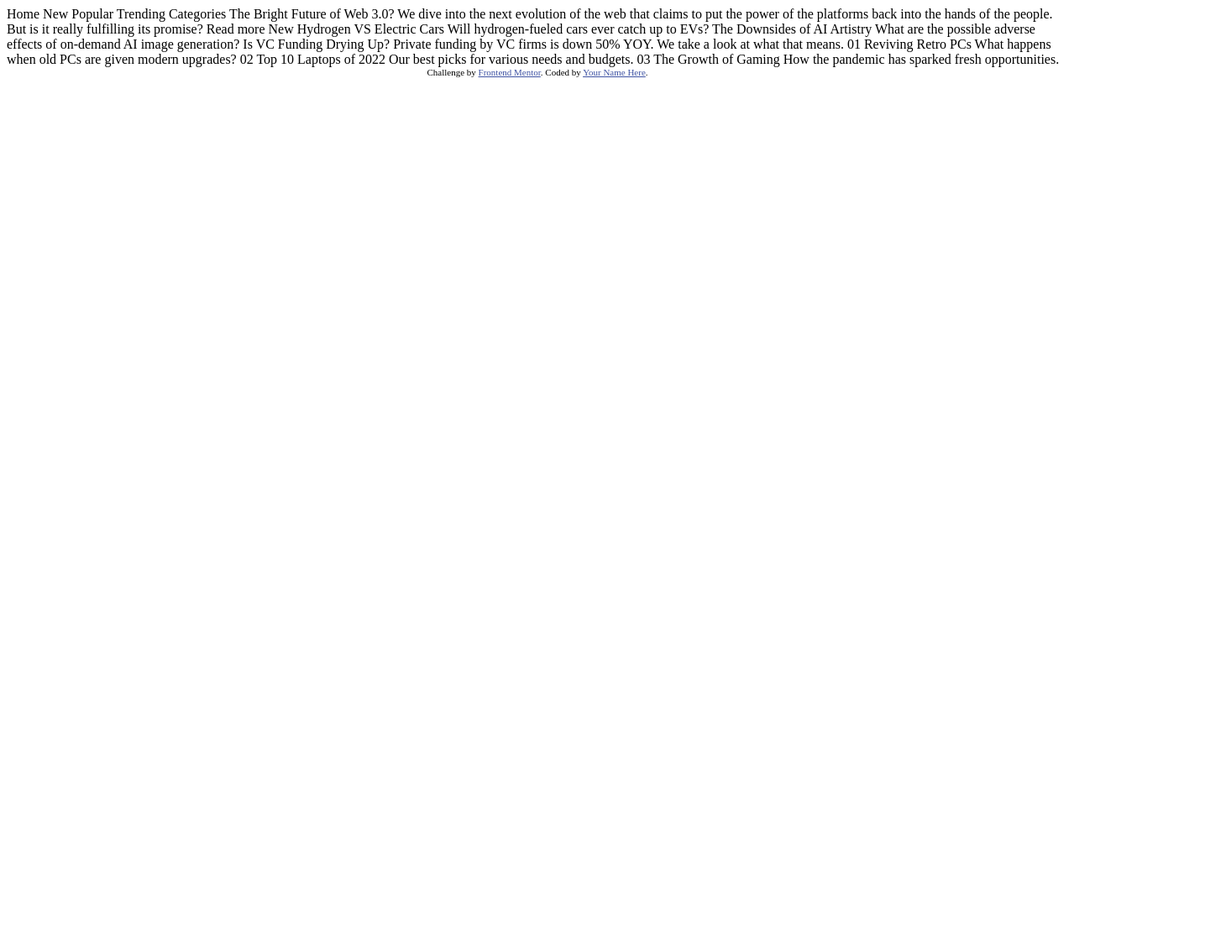
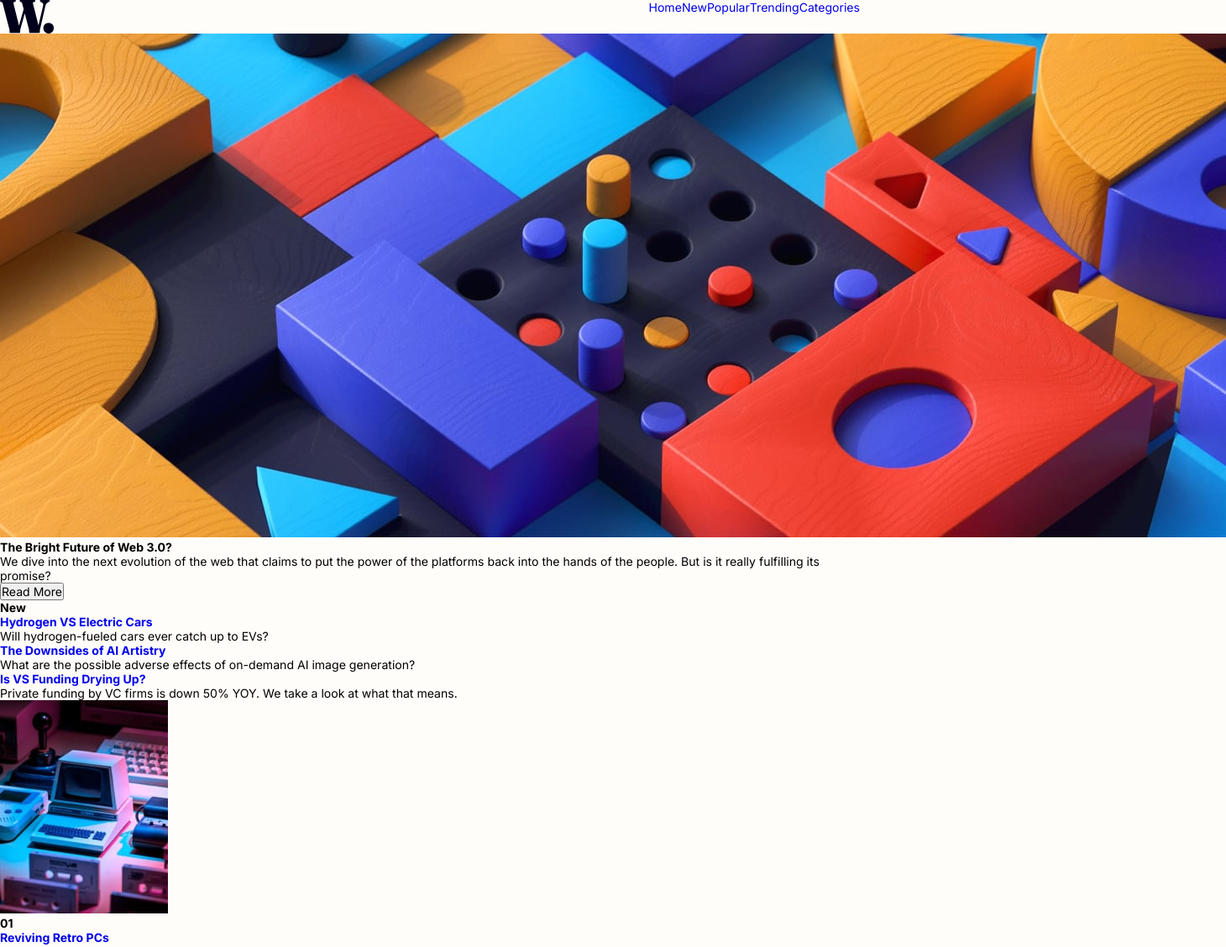
Before and after one commit to FrontendMentor-Lecap/News-Homepage-Main, a plain HTML site: page index.html in a window 1280 px wide. Shown: the top 1128 px of the page at 84% size, 1460 px wide, since content can reach past the window. Before the commit the page ends 800 px from the top, so only its background shows below. Drawn offline with Linux system fonts and the light colour scheme.

Commit message:
First Html and CSS commit

```diff
--- a/index.html
+++ b/index.html
@@ -1,60 +1,126 @@
 <!DOCTYPE html>
 <html lang="en">
   <head>
-  <meta charset="UTF-8">
-  <meta name="viewport" content="width=device-width, initial-scale=1.0"> <!-- displays site properly based on user's device -->
+    <meta charset="UTF-8" />
+    <meta name="viewport" content="width=device-width, initial-scale=1.0" />
+    <!-- displays site properly based on user's device -->
 
-  <link rel="icon" type="image/png" sizes="32x32" href="./images/favicon-32x32.png">
+    <link
+      rel="icon"
+      type="image/png"
+      sizes="32x32"
+      href="./images/favicon-32x32.png"
+    />
 
     <title>Frontend Mentor | News homepage</title>
 
     <!-- Feel free to remove these styles or customise in your own stylesheet 👍 -->
     <style>
-    .attribution { font-size: 11px; text-align: center; }
-    .attribution a { color: hsl(228, 45%, 44%); }
+      .attribution {
+        font-size: 11px;
+        text-align: center;
+      }
+      .attribution a {
+        color: hsl(228, 45%, 44%);
+      }
     </style>
+    <link rel="preconnect" href="https://fonts.googleapis.com" />
+    <link rel="preconnect" href="https://fonts.gstatic.com" crossorigin />
+    <link
+      href="https://fonts.googleapis.com/css2?family=Inter:wght@400;700;800&display=swap"
+      rel="stylesheet"
+    />
+    <link rel="stylesheet" href="style.css" />
   </head>
   <body>
+    <div class="container">
+      <header>
+        <nav>
+          <img src="./assets/images/logo.svg" alt="Business Logo" />
+          <div class="nav-text">
+            <ul>
+              <li><a href="#">Home</a></li>
+              <li><a href="#">New</a></li>
+              <li><a href="#">Popular</a></li>
+              <li><a href="#">Trending</a></li>
+              <li><a href="#">Categories</a></li>
+            </ul>
+          </div>
+        </nav>
+      </header>
 
-  Home
-  New
-  Popular
-  Trending
-  Categories
-
-  The Bright Future of Web 3.0?
-
-  We dive into the next evolution of the web that claims to put the power of the platforms back into the hands of the people.
-  But is it really fulfilling its promise?
-
-  Read more
-
-  New
-
-  Hydrogen VS Electric Cars
-  Will hydrogen-fueled cars ever catch up to EVs?
-
-  The Downsides of AI Artistry
-  What are the possible adverse effects of on-demand AI image generation?
-
-  Is VC Funding Drying Up?
-  Private funding by VC firms is down 50% YOY. We take a look at what that means.
-
-  01
-  Reviving Retro PCs
-  What happens when old PCs are given modern upgrades?
-
-  02
-  Top 10 Laptops of 2022
-  Our best picks for various needs and budgets.
-
-  03
-  The Growth of Gaming
-  How the pandemic has sparked fresh opportunities.
-
+      <main>
+        <img
+          src="./assets/images/image-web-3-desktop.jpg"
+          alt="Figures image"
+        />
+        <div class="main-title"><h1>The Bright Future of Web 3.0?</h1></div>
+        <div class="main-paragraph">
+          <p>
+            We dive into the next evolution of the web that claims to put the
+            power of the platforms back into the hands of the people. But is it
+            really fulfilling its promise?
+          </p>
+        </div>
+        <div class="button">
+          <button>Read More</button>
+        </div>
+        <div class="new-grid">
+          <h2>New</h2>
+          <div class="new-article">
+            <h3><a href="#"> Hydrogen VS Electric Cars</a></h3>
+            <p>Will hydrogen-fueled cars ever catch up to EVs?</p>
+          </div>
+          <div class="new-article">
+            <h3><a href="#">The Downsides of AI Artistry</a></h3>
+            <p>
+              What are the possible adverse effects of on-demand AI image
+              generation?
+            </p>
+          </div>
+          <div class="new-article">
+            <h3><a href="#">Is VS Funding Drying Up?</a></h3>
+            <p>
+              Private funding by VC firms is down 50% YOY. We take a look at
+              what that means.
+            </p>
+          </div>
+        </div>
+        <div class="numbered-articles">
+          <div class="article">
+            <img src="./assets/images/image-retro-pcs.jpg" alt="Retro PC" />
+            <h2>01</h2>
+            <h4><a href="#">Reviving Retro PCs</a></h4>
+            <p>What happens when old PCs are given modern upgrades?</p>
+          </div>
+          <div class="article">
+            <img
+              src="./assets/images/image-top-laptops.jpg"
+              alt="Lapto Keyboard"
+            />
+            <h2>02</h2>
+            <h4>T<a href="#">Top 10 Laptops of 2022</a></h4>
+            <p>Our best picks for various needs and budgets.</p>
+          </div>
+          <div class="article">
+            <img
+              src="./assets/images/image-gaming-growth.jpg"
+              alt="Gaming Controller in the air"
+            />
+            <h2>03</h2>
+            <h4><a href="#">The Growth of Gaming</a></h4>
+            <p>How the pandemic has sparked fresh oportunities.</p>
+          </div>
+        </div>
+      </main>
+    </div>
+    <footer>
       <div class="attribution">
-    Challenge by <a href="https://www.frontendmentor.io?ref=challenge" target="_blank">Frontend Mentor</a>.
-    Coded by <a href="#">Your Name Here</a>.
+        Challenge by
+        <a href="https://www.frontendmentor.io?ref=challenge" target="_blank"
+          >Frontend Mentor</a
+        >. Coded by <a href="#">Luis Bernal</a>.
       </div>
+    </footer>
   </body>
 </html>
--- /dev/null
+++ b/style.css
@@ -0,0 +1,42 @@
+* {
+    padding: 0;
+    margin: 0;
+    box-sizing: border-box;
+    font-family: 'Inter', sans-serif;
+    font-size: 0.938rem;
+}
+
+:root {
+    --orange: hsl(35, 77%, 62%);
+    --red: hsl(5, 85%, 63%);
+    --white: hsl(36, 100%, 99%);
+    --grayBlue: hsl(233, 8%, 79%);
+    --dgrayBlue: hsl(236, 13%, 42%);
+    --vdBlue: hsl(240, 100%, 5%);
+}
+
+a {
+    text-decoration: none
+}
+
+li {
+    list-style: none;
+}
+
+body {
+    background-color: var(--white);
+}
+
+.container {
+    max-width: 80%;
+}
+
+nav {
+    display: flex;
+    justify-content: space-between;
+}
+
+.nav-text ul {
+    display: flex;
+
+}
```
Lines whose indentation alone changed are shown as unchanged.
